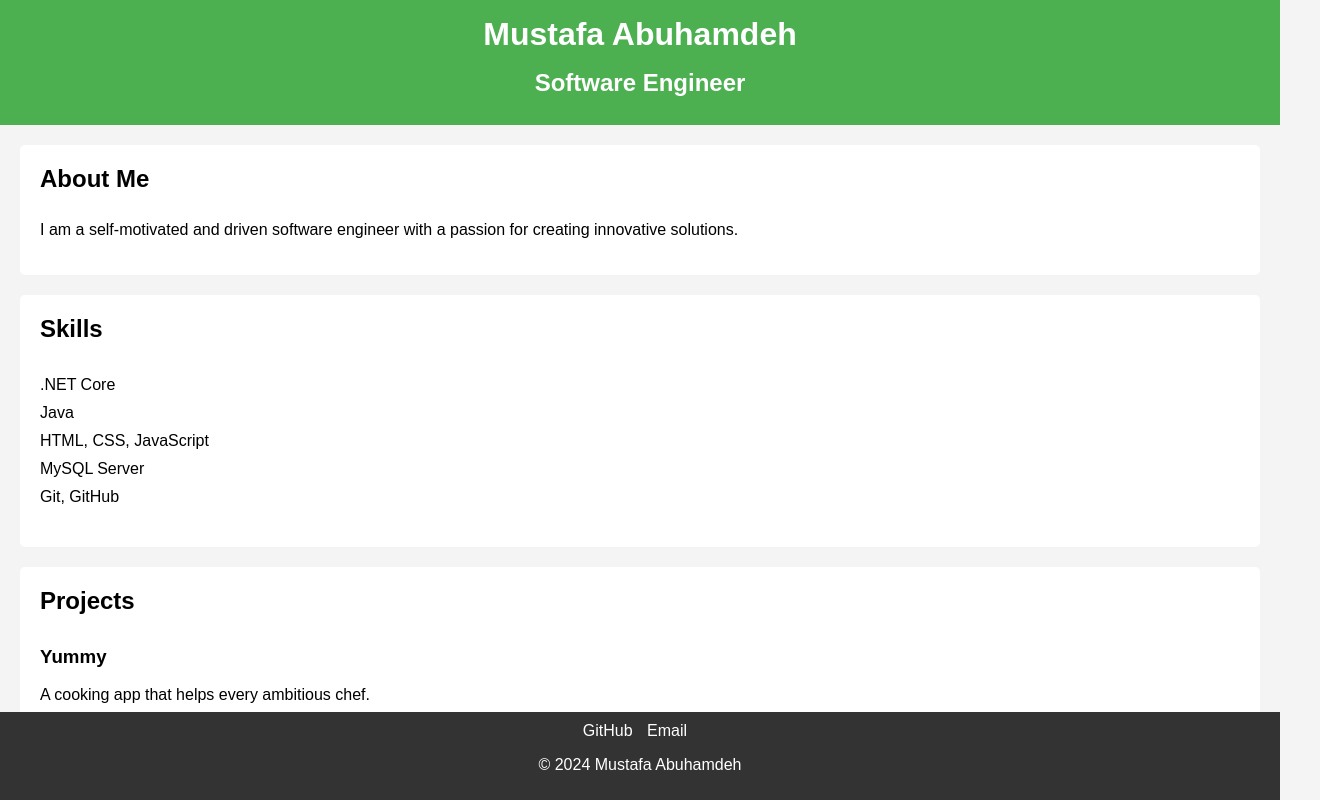
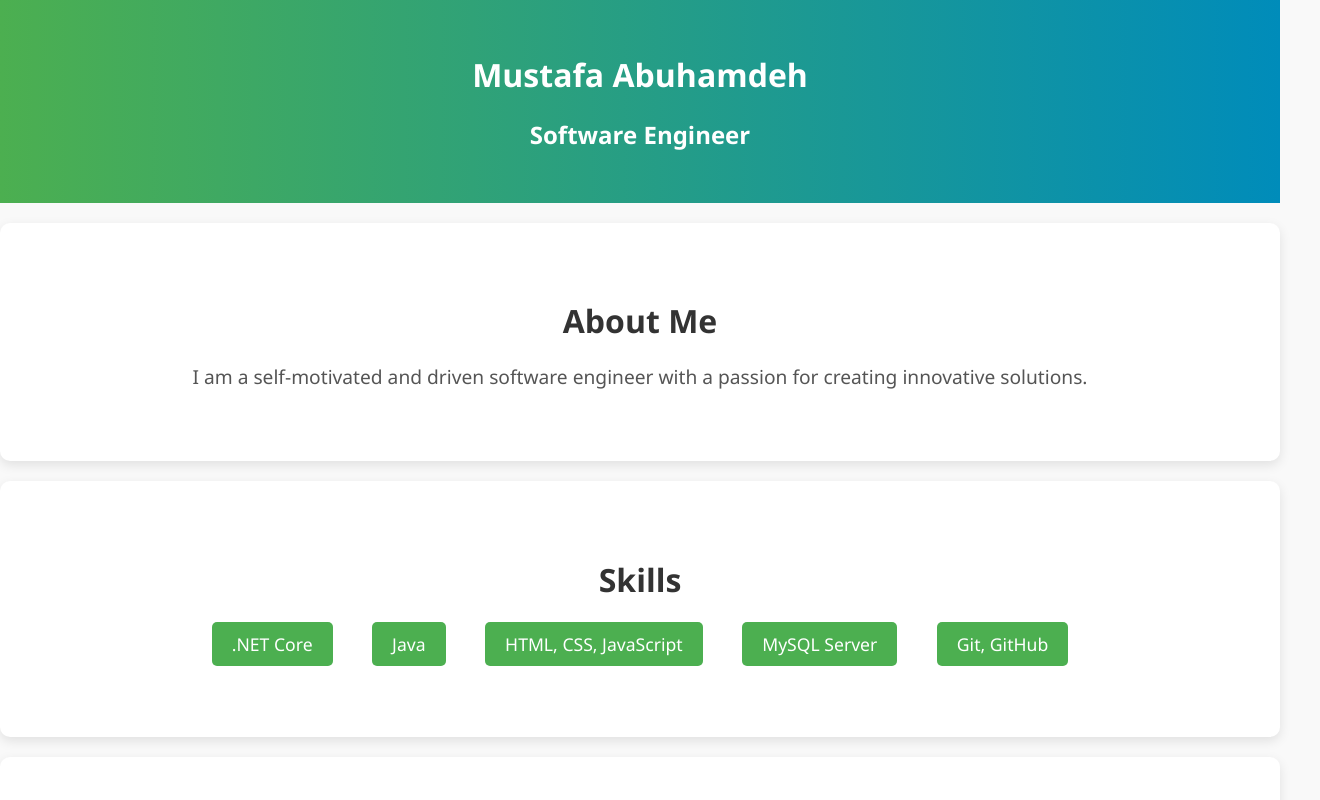
Before and after one commit to abuhamdeh002/abuhamdeh002.github.io, a plain HTML site: page index.html in a window 1280 px wide. Shown: the top 800 px of the page, 1320 px wide, since content can reach past the window. Drawn offline with Linux system fonts and the light colour scheme.

Commit message:
Update styles.css

```diff
--- a/styles.css
+++ b/styles.css
@@ -1,54 +1,138 @@
+/* General body styling */
 body {
-    font-family: Arial, sans-serif;
-    background-color: #f4f4f4;
+    font-family: 'Segoe UI', Tahoma, Geneva, Verdana, sans-serif;
+    background-color: #f9f9f9;
     margin: 0;
+    padding: 0;
+    scroll-behavior: smooth;
+}
+
+/* Header with creative gradient background */
+header {
+    background: linear-gradient(to right, #4CAF50, #008CBA);
+    color: white;
+    text-align: center;
+    padding: 2em 0;
+    position: relative;
+    z-index: 10;
+    animation: slideIn 1.2s ease-out;
+}
+
+@keyframes slideIn {
+    0% {
+        transform: translateY(-100%);
+        opacity: 0;
+    }
+    100% {
+        transform: translateY(0);
+        opacity: 1;
+    }
+}
+
+/* Adding padding to sections */
+section {
+    padding: 50px 15%;
+    background-color: white;
+    margin: 20px auto;
+    border-radius: 10px;
+    box-shadow: 0px 4px 12px rgba(0, 0, 0, 0.1);
+    transition: transform 0.3s ease;
+}
+
+section:hover {
+    transform: scale(1.05);
+}
+
+/* Section headings */
+section h2 {
+    text-align: center;
+    font-size: 2em;
+    margin-bottom: 0.5em;
+    color: #333;
+}
+
+/* About section text */
+#about p {
+    text-align: center;
+    font-size: 1.2em;
+    line-height: 1.6;
+    color: #555;
+}
+
+/* Skills section styling */
+#skills ul {
+    list-style: none;
+    display: flex;
+    justify-content: space-around;
+    flex-wrap: wrap;
     padding: 0;
 }
 
-header {
-    background-color: #4CAF50;
+#skills li {
+    background: #4CAF50;
     color: white;
-    padding: 1em 0;
-    text-align: center;
+    padding: 10px 20px;
+    border-radius: 5px;
+    margin: 5px;
+    font-size: 1.1em;
+    transition: background 0.3s ease;
 }
 
-h1, h2 {
-    margin: 0;
-    padding-bottom: 0.5em;
+#skills li:hover {
+    background: #45a049;
 }
 
-.contact a {
-    color: white;
-    text-decoration: none;
-    margin-right: 10px;
+/* Project cards with hover effect */
+.project-card {
+    background-color: #f3f3f3;
+    padding: 20px;
+    border-radius: 10px;
+    margin-bottom: 20px;
+    transition: box-shadow 0.3s ease, transform 0.3s ease;
 }
 
-.contact a:hover {
-    text-decoration: underline;
+.project-card:hover {
+    box-shadow: 0 8px 16px rgba(0, 0, 0, 0.2);
+    transform: translateY(-5px);
 }
 
-section {
-    background-color: white;
-    padding: 20px;
-    margin: 20px;
-    border-radius: 5px;
+.project-card h3 {
+    margin: 0;
+    font-size: 1.5em;
+    color: #008CBA;
 }
 
-ul {
-    list-style-type: none;
-    padding: 0;
+.project-card p {
+    color: #555;
 }
 
-li {
-    padding: 5px 0;
-}
-
+/* Footer styling */
 footer {
     background-color: #333;
     color: white;
     text-align: center;
-    padding: 10px 0;
-    position: fixed;
+    padding: 20px;
+    position: relative;
+    bottom: 0;
     width: 100%;
-    bottom: 0;
 }
+
+footer .contact a {
+    color: white;
+    margin: 0 15px;
+    text-decoration: none;
+}
+
+footer .contact a:hover {
+    text-decoration: underline;
+}
+
+/* Animations */
+@keyframes fadeIn {
+    from { opacity: 0; }
+    to { opacity: 1; }
+}
+
+#projects .project-card {
+    animation: fadeIn 0.8s ease-in-out;
+}
```
